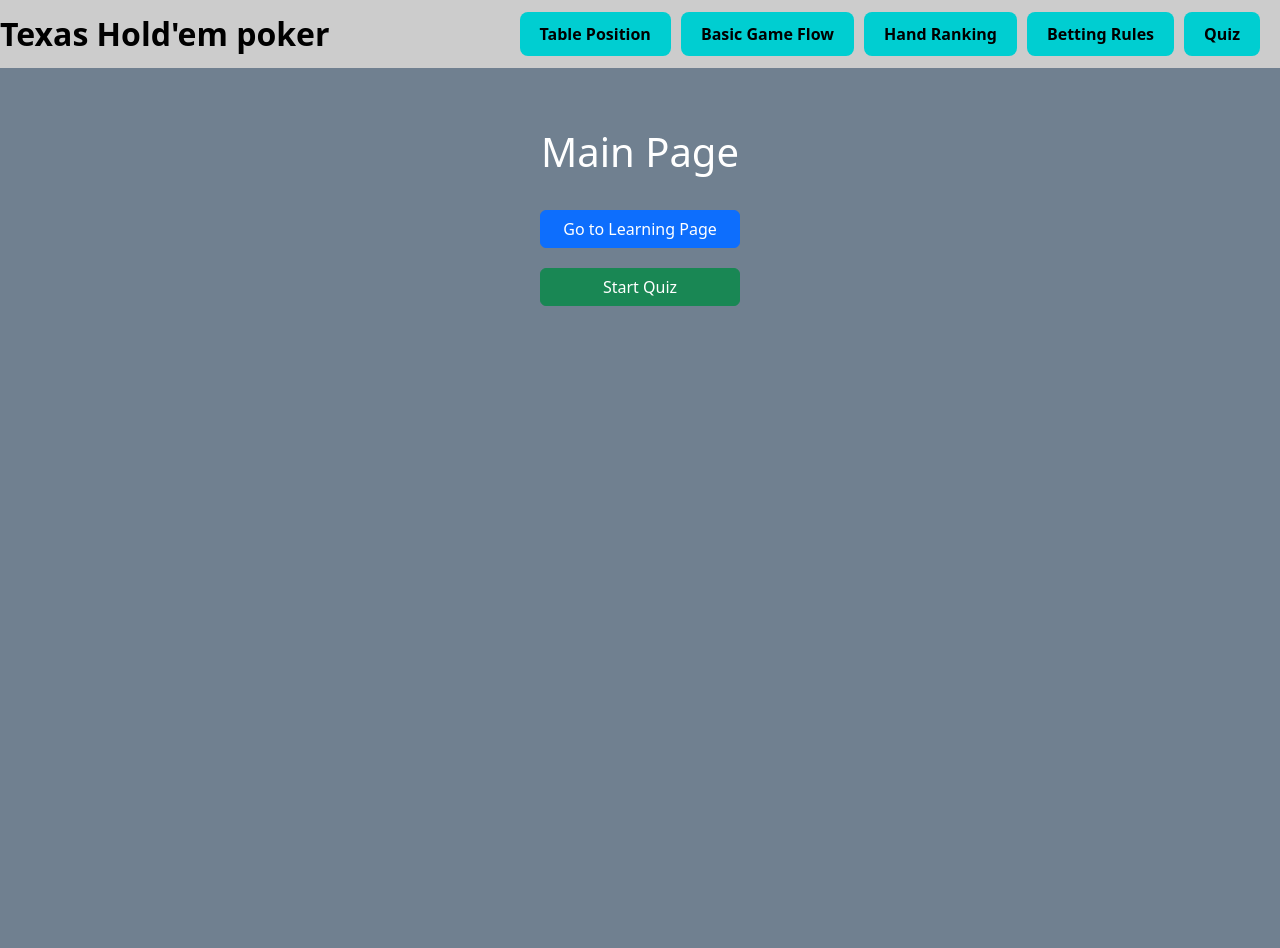
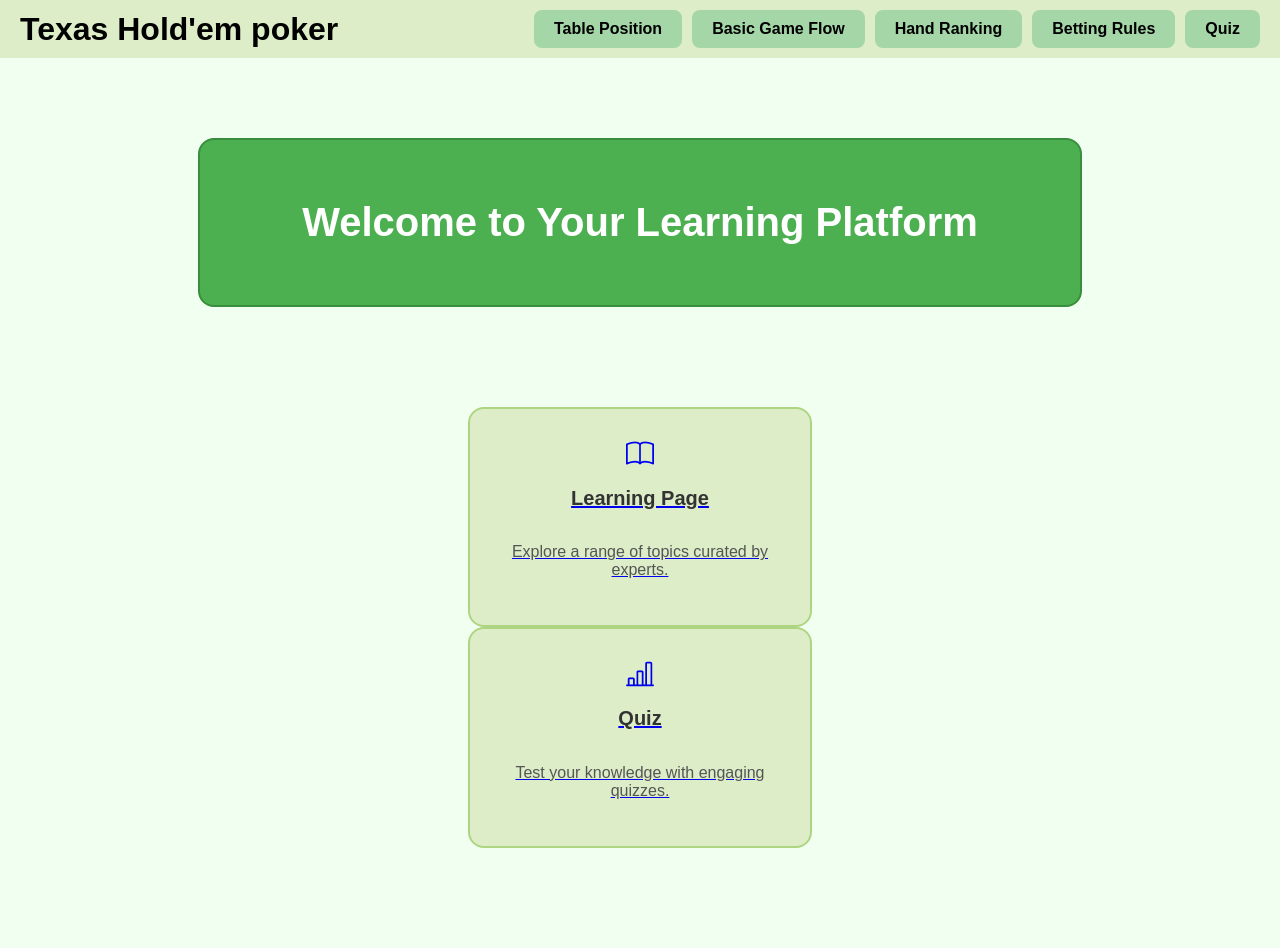
Before and after one commit to GMNBNBNB/4710UI, a Flask app: page / in a window 1280 px wide. Before the commit the page ends 306 px from the top, so only its background shows below. Run offline with Flask 3, Linux system fonts and the light colour scheme.

Commit message:
change main color

```diff
--- a/templates/index.html
+++ b/templates/index.html
@@ -1,39 +1,95 @@
 {% extends "nav.html" %}
 
-{% block title %}Home page{% endblock %}
+{% block title %}Home Page{% endblock %}
+
+{% block extra_style %}
+<style>
+  /* Page Background */
+  body {
+    background-color: #e8f5e9;
+  }
+
+  /* Welcome Card */
+  .welcome-card {
+    max-width: 800px;
+    margin: 40px auto;
+    background: #4CAF50;
+    color: #fff;
+    border: 2px solid #388E3C;
+    border-radius: 1rem;
+    padding: 60px 40px;
+    text-align: center;
+  }
+  .welcome-card h1 {
+    font-size: 2.5rem;
+    margin: 0;
+    color: #fff;
+  }
+
+  /* Action Cards */
+  .features {
+    padding: 60px 80px;
+    text-align: center;
+  }
+  .feature-card {
+    background: #dcedc8; /* 淡绿色背景 */
+    border: 2px solid #aed581; /* 绿色边框 */
+    border-radius: 1rem;
+    max-width: 300px;
+    margin: 0 auto;
+    padding: 30px 20px;
+    transition: transform 0.3s;
+  }
+  .feature-card i {
+    font-size: 1.75rem;
+  }
+  .feature-card h5 {
+    margin-top: 1rem;
+    font-size: 1.25rem;
+    color: #333;
+  }
+  .feature-card p {
+    margin-top: 0.5rem;
+    font-size: 1rem;
+    color: #555;
+  }
+  .feature-card:hover {
+    transform: translateY(-5px);
+  }
+</style>
+{% endblock %}
 
 {% block content %}
-<!doctype html>
-<html lang="en">
-<head>
-    <meta charset="UTF-8">
-    <title>Main Page</title>
-    <!-- Bootstrap CSS CDN -->
-    <link href="https://cdn.jsdelivr.net/npm/bootstrap@5.3.2/dist/css/bootstrap.min.css" rel="stylesheet" integrity="sha384-T3c6CoIi6uLrA9TneNEoa7RxnatzjcDSCmG1MXxSR1GAsXEV/Dwwykc2MPK8M2HN" crossorigin="anonymous">
-    <style>
-        .center-content {
-            display: flex;
-            flex-direction: column;
-            align-items: center;
-            text-align: center;
-            margin-top: 20px; /* Adjusts the content to be closer to the top */
-        }
-        .btn-custom {
-            margin: 10px;
-            width: 200px;
-        }
-    </style>
-</head>
-<body>
-    <div class="container">
-        <div class="center-content">
-            <h1 class="mb-4">Main Page</h1>
-            <a href="{{ url_for('learning') }}"><button class="btn btn-primary btn-custom">Go to Learning Page</button></a>
-            <a href="{{ url_for('quiz_home') }}"><button class="btn btn-success btn-custom">Start Quiz</button></a>
-        </div>
+  <!-- Welcome Card -->
+  <div class="welcome-card">
+    <h1>Welcome to Your Learning Platform</h1>
+  </div>
+
+  <!-- Learning & Quiz Cards -->
+  <div class="container features">
+    <div class="row justify-content-center">
+      <div class="col-md-4 mb-4">
+        <a href="{{ url_for('learning') }}" class="text-decoration-none">
+          <div class="card feature-card">
+            <i class="bi bi-book text-primary"></i>
+            <h5>Learning Page</h5>
+            <p>Explore a range of topics curated by experts.</p>
+          </div>
+        </a>
+      </div>
+      <div class="col-md-4 mb-4">
+        <a href="{{ url_for('quiz_home') }}" class="text-decoration-none">
+          <div class="card feature-card">
+            <i class="bi bi-bar-chart-line text-success"></i>
+            <h5>Quiz</h5>
+            <p>Test your knowledge with engaging quizzes.</p>
+          </div>
+        </a>
+      </div>
     </div>
-    <!-- Bootstrap JS CDN -->
-    <script src="https://cdn.jsdelivr.net/npm/bootstrap@5.3.2/dist/js/bootstrap.bundle.min.js" integrity="sha384-C6RzsynM9kWDrMNeT87bh95OGNyZPhcTNXj1NW7RuBCsyN/o0jlpcV8Qyq46cDfL" crossorigin="anonymous"></script>
-</body>
-</html>
+  </div>
+
+  <!-- Bootstrap JS and Icons -->
+  <script src="https://cdn.jsdelivr.net/npm/bootstrap@5.3.2/dist/js/bootstrap.bundle.min.js" integrity="sha384-C6RzsynM9kWDrMNeT87bh95OGNyZPhcTNXj1NW7RuBCsyN/o0jlpcV8Qyq46cDfL" crossorigin="anonymous"></script>
+  <link rel="stylesheet" href="https://cdn.jsdelivr.net/npm/bootstrap-icons@1.10.5/font/bootstrap-icons.css">
 {% endblock %}
--- a/templates/nav.html
+++ b/templates/nav.html
@@ -16,7 +16,7 @@
       font-family: Arial, sans-serif;
     }
     .nav {
-      background-color: #ccc;
+      background-color: #dcedc8; /* 淡绿色背景 */
       padding: 10px 20px;
       display: flex;
       justify-content: space-between;
@@ -37,18 +37,18 @@
       padding: 10px 20px;
       text-decoration: none;
       color: #000;
-      background-color: #00CED1;
+      background-color: #a5d6a7; /* 按钮淡绿色 */
       border-radius: 8px;
       font-weight: bold;
     }
     .nav-items a.active {
-      background-color: #4169E1;
+      background-color: #81c784; /* 激活状态深一点绿 */
       color: #fff;
     }
     .content {
       flex: 1;
-      background-color: #708090;
-      color: #fff;
+      background-color: #f0fff0; /* 接近白的淡绿色 */
+      color: #000;
       padding: 40px 20px;
       text-align: center;
       font-size: 1.5rem;
```
